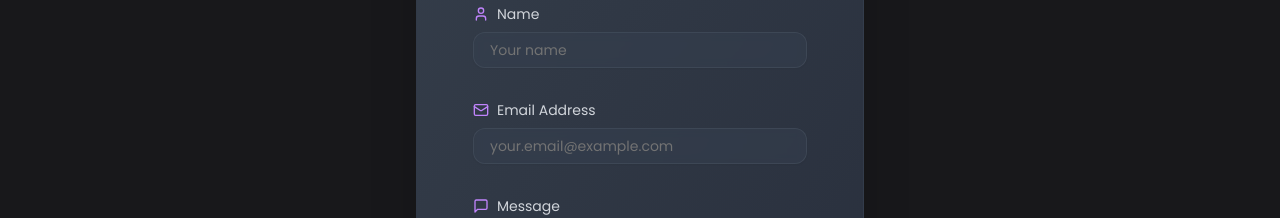
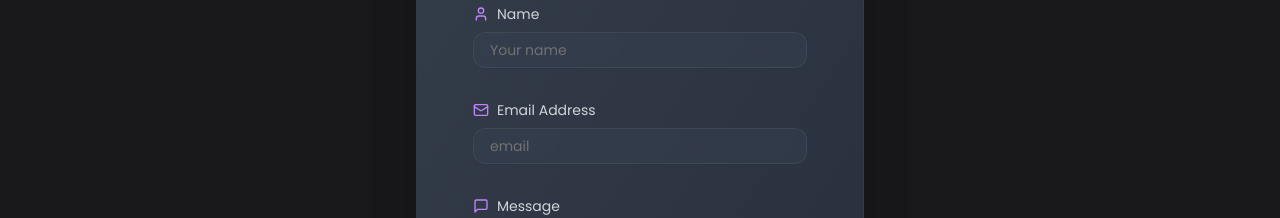
Before and after one commit to vikramdotcom/portfolio, a Next.js app: page / in a window 1280 px wide. Shown: the part 4140-4358 px from the top of the page. Built offline with nearby package versions, Linux system fonts and the light colour scheme.

Commit message:
Update contactMe.tsx

```diff
--- a/components/contactMe.tsx
+++ b/components/contactMe.tsx
@@ -110,7 +110,7 @@ const Form = () => {
                   name="email"
                   className="bg-gray-700/50 text-gray-100 border-gray-600/50 focus:border-purple-500 focus:ring-purple-500/20 focus:ring-2 transition-all duration-300 pl-4 pr-4 py-3 rounded-xl backdrop-blur-sm hover:bg-gray-700/70 group-hover:border-gray-500"
                   required
-                  placeholder="your.email@example.com"
+                  placeholder="email"
                 />
                 <div className="absolute inset-0 rounded-xl bg-gradient-to-r from-purple-500/0 via-purple-500/5 to-purple-500/0 opacity-0 group-hover:opacity-100 transition-opacity duration-300 pointer-events-none"></div>
               </div>
```
